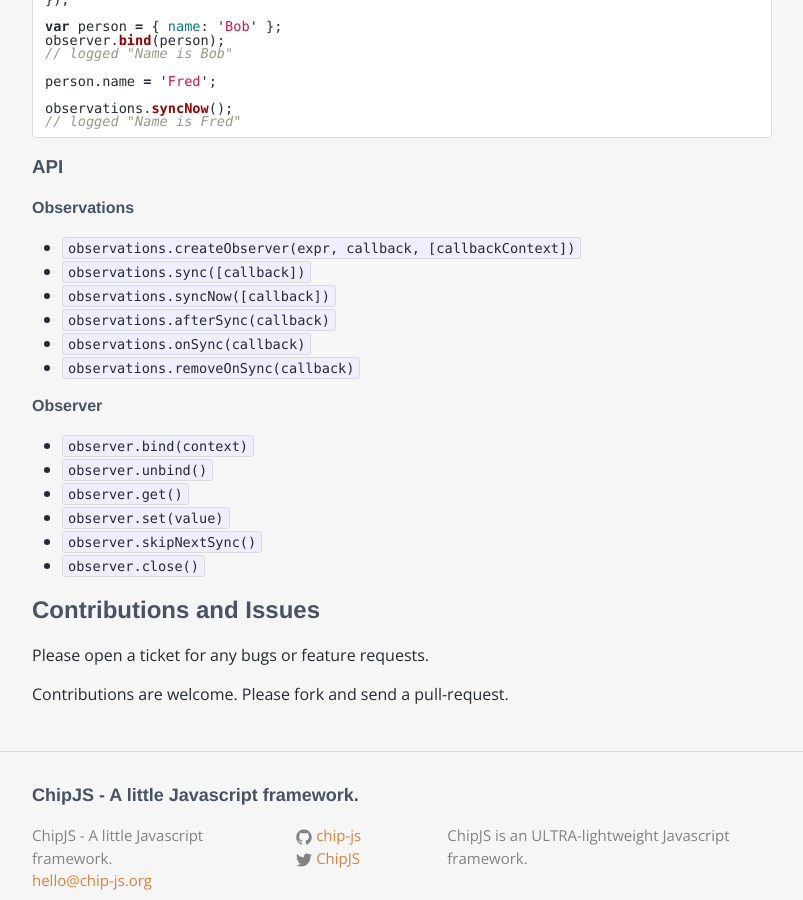
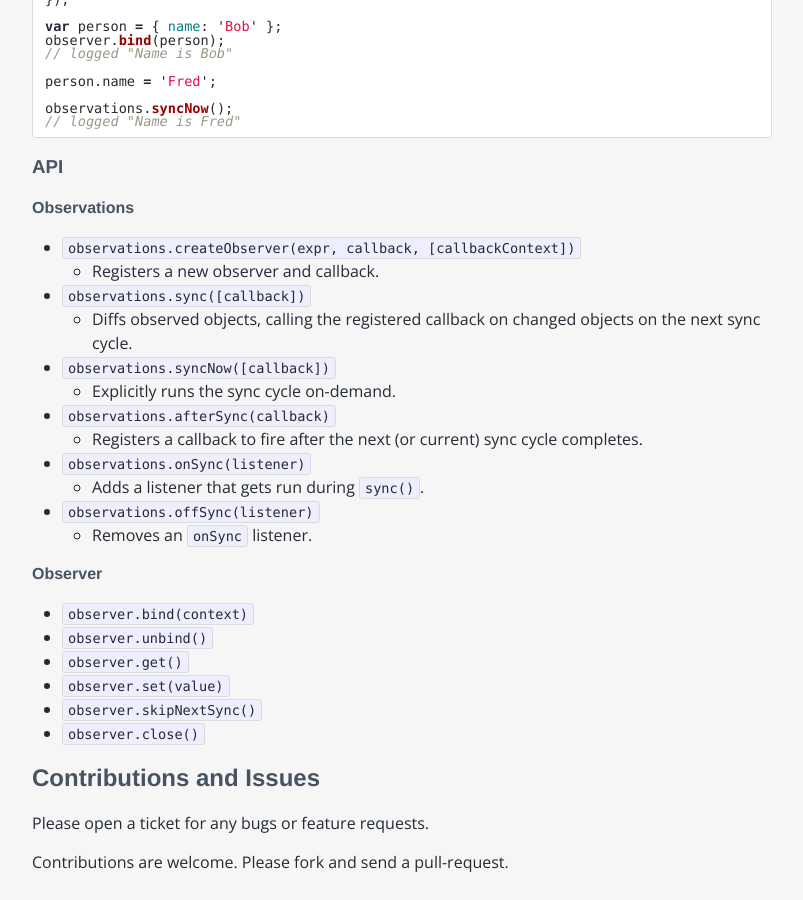
Before and after one commit to chip-js/chip-js.github.io, a Jekyll site: the page built from docs/observations-js/index.md, in a window 1280 px wide and 900 px high, scrolled down 543 px. Shown: the whole window, without its empty margins (238-1041 px from the left). Built offline with Jekyll 4.4.1, drawn with Linux system fonts in a browser that asks for light colours; some web fonts are replaced.

Commit message:
Sync docs from chip-js/observations-js to docs

```diff
--- a/docs/observations-js/index.md
+++ b/docs/observations-js/index.md
@@ -43,11 +43,17 @@ observations.syncNow();
 #### Observations
 
  * `observations.createObserver(expr, callback, [callbackContext])`
+   - Registers a new observer and callback.
  * `observations.sync([callback])`
+   - Diffs observed objects, calling the registered callback on changed objects on the next sync cycle.
  * `observations.syncNow([callback])`
+   - Explicitly runs the sync cycle on-demand.
  * `observations.afterSync(callback)`
- * `observations.onSync(callback)`
- * `observations.removeOnSync(callback)`
+   - Registers a callback to fire after the next (or current) sync cycle completes.
+ * `observations.onSync(listener)`
+   - Adds a listener that gets run during `sync()`.
+ * `observations.offSync(listener)`
+   - Removes an `onSync` listener.
 
 #### Observer
 
```
